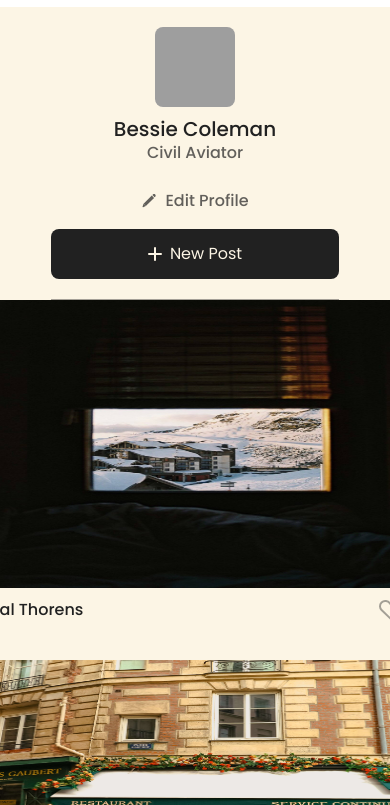
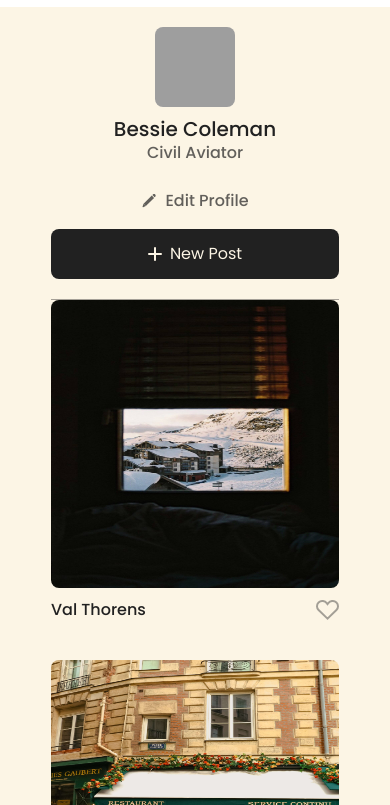
Before and after one commit to Raul2jz/se_project_spots, a plain HTML site: page index.html in a window 390 px wide. Shown: the part 39-844 px from the top of the page. Drawn offline with Linux system fonts and the light colour scheme; grey boxes are pictures that could not be loaded.

Commit message:
5th round

```diff
--- a/blocks/cards.css
+++ b/blocks/cards.css
@@ -10,10 +10,14 @@
   display: grid;
   grid-template-columns: repeat(auto-fit, 413px);
   justify-content: center;
-  gap: 40px;
+  gap: 40px 20px;
 }
 
 @media screen and (max-width: 627px) {
+  .cards__list {
+    grid-template-columns: repeat(auto-fit, 288px);
+  }
+
   .cards {
     padding: 0 16px;
   }
--- a/blocks/content.css
+++ b/blocks/content.css
@@ -4,5 +4,6 @@
 
 @media screen and (max-width: 627px) {
   .content {
-padding-bottom: 0 16px;
+    padding-bottom: 0 16px;
   }
+}
```
